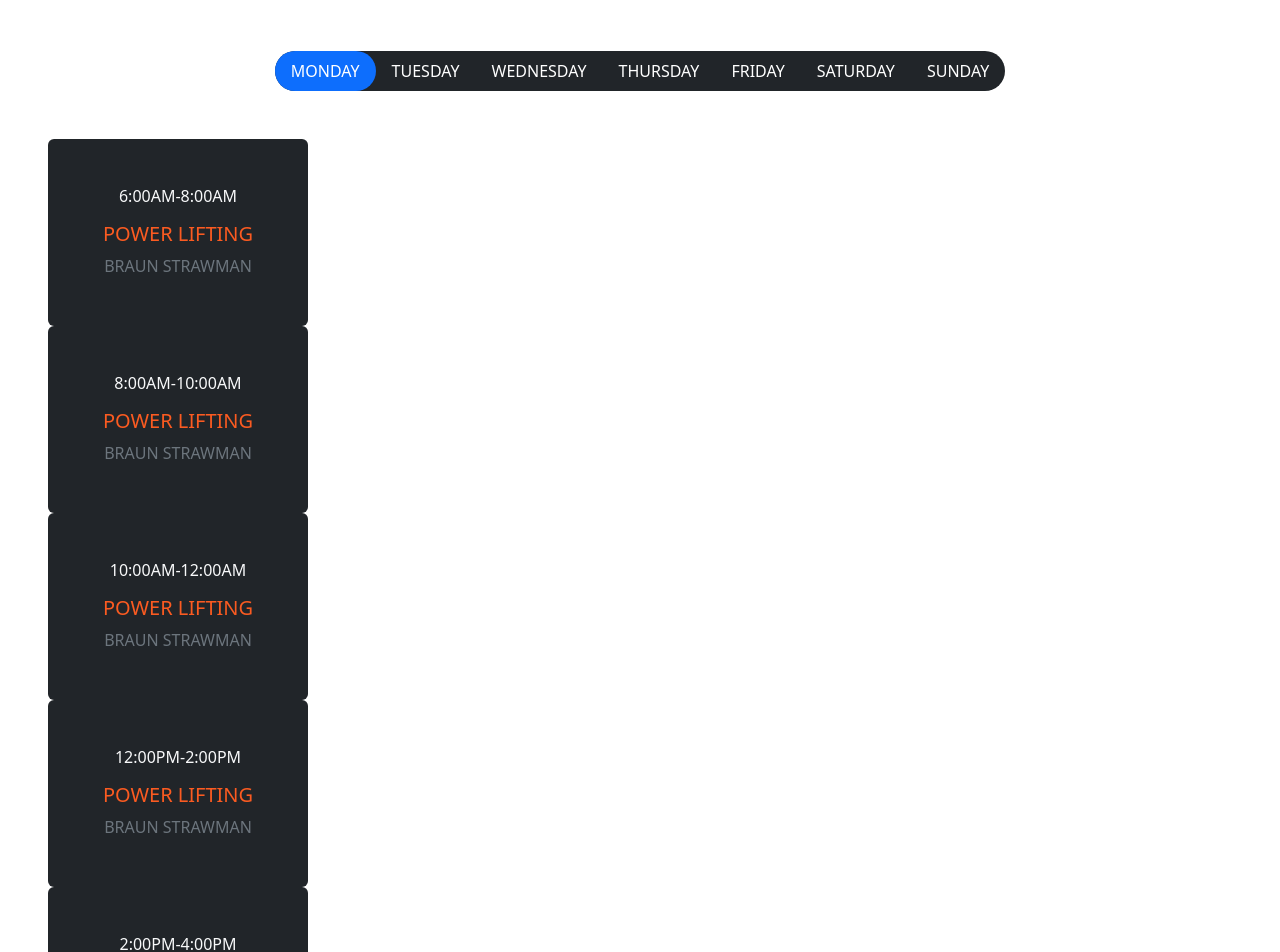
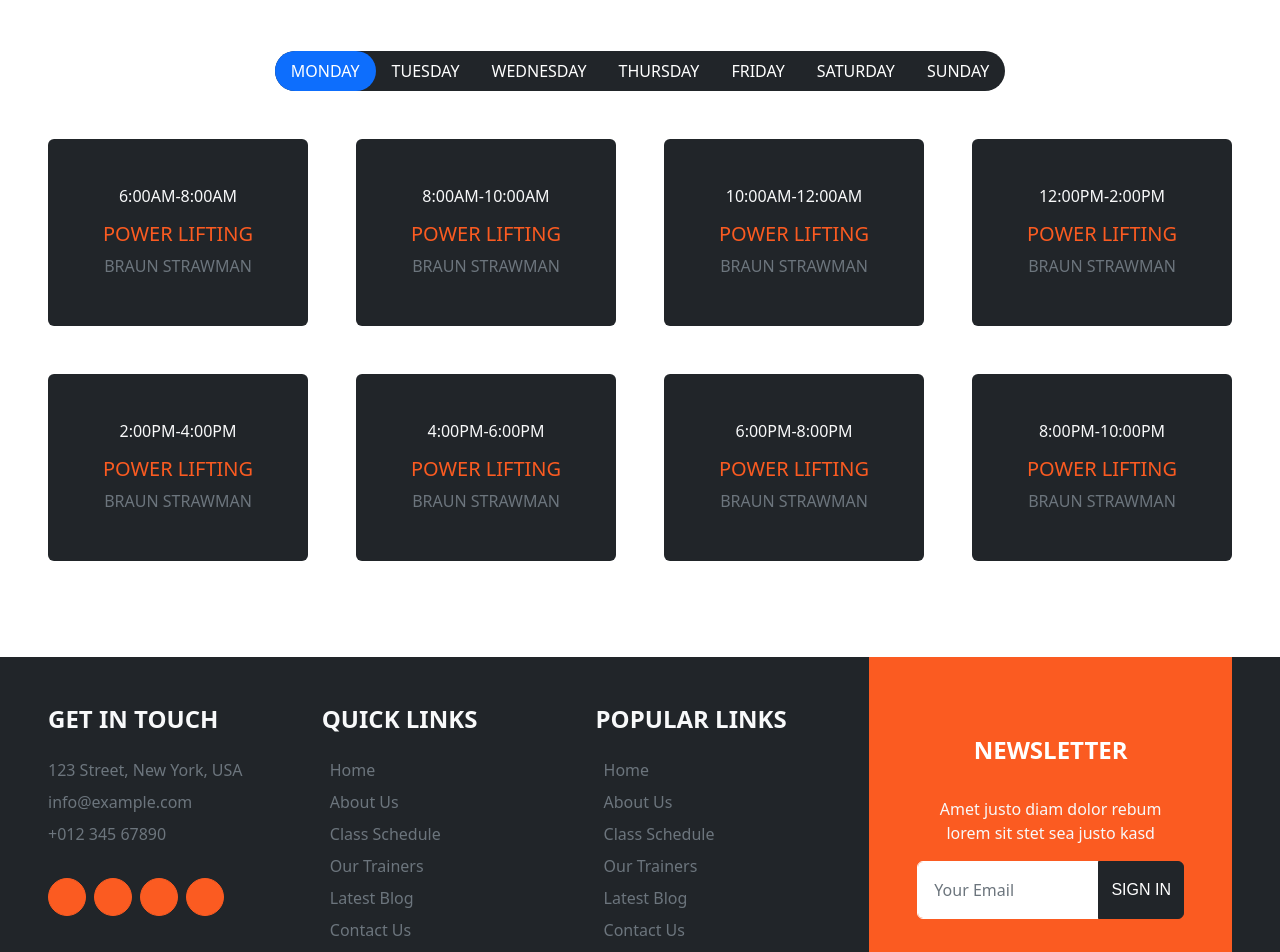
Before and after one commit to Vikasshbh/react-app, a React (Vite) app: page / in a window 1280 px wide. Shown: the part 1540-2492 px from the top of the page. Built offline with nearby package versions, Linux system fonts and the light colour scheme.

Commit message:
changes in trainer section

```diff
--- a/src/App.jsx
+++ b/src/App.jsx
@@ -8,8 +8,7 @@ import Button from './components/buttons/Button';
 import BannerHead from './components/general/headings/BannerHead';
 import OrangeHead from './components/general/headings/OrangeHead';
 import BlackHeading from './components/general/headings/BlackHeading';
-import TrainerSchedule from './components/Trainers/TrainerSchedule';
-
+import TrainerSection from './components/TraineSection/TrainerSection';
 import Paragraph from './components/general/paragraphs/Paragraph';
 import TabButton from './components/buttons/TabButton';
 import Footer from './components/footer/Footer';
@@ -116,59 +115,7 @@ const App = () => {
 
 
             {/* className timetable */}
-            <div className="container-fluid p-5">
-                <div className="mb-5 text-center">
-                    <OrangeHead text="CLASS SCHEDULE"></OrangeHead>
-                    <BlackHeading text="WORKING HOURS"></BlackHeading>
-                </div>
-                <div className="tab-className text-center">
-                    <ul className="nav nav-pills d-inline-flex justify-content-center bg-dark text-uppercase rounded-pill mb-5">
-                        <li className="nav-item">
-                            <a className="nav-link rounded-pill text-white active" data-bs-toggle="pill" href="#tab-1">Monday</a>
-                        </li>
-                        <li className="nav-item">
-                            <a className="nav-link rounded-pill text-white" data-bs-toggle="pill" href="#tab-2">Tuesday</a>
-                        </li>
-                        <li className="nav-item">
-                            <a className="nav-link rounded-pill text-white" data-bs-toggle="pill" href="#tab-3">Wednesday</a>
-                        </li>
-                        <li className="nav-item">
-                            <a className="nav-link rounded-pill text-white" data-bs-toggle="pill" href="#tab-4">Thursday</a>
-                        </li>
-                        <li className="nav-item">
-                            <a className="nav-link rounded-pill text-white" data-bs-toggle="pill" href="#tab-5">Friday</a>
-                        </li>
-                        <li className="nav-item">
-                            <a className="nav-link rounded-pill text-white" data-bs-toggle="pill" href="#tab-6">Saturday</a>
-                        </li>
-                        <li className="nav-item">
-                            <a className="nav-link rounded-pill text-white" data-bs-toggle="pill" href="#tab-7">Sunday</a>
-                        </li>
-                    </ul>
-                    <div className="tab-content">
-                        <div id="tab-1" className="tab-pane fade show p-0 active">
-                            <div className="row g-5">
-                                <TrainerSchedule></TrainerSchedule>
-                            </div>
-                        </div>
-                        <div id="tab-2" className="tab-pane fade p-0">
-                            <div className="row g-5">
-                                <TrainerSchedule></TrainerSchedule>
-                            </div>
-                        </div>
-                        <div id="tab-3" className="tab-pane fade p-0">
-                            <div className="row g-5">
-                                <TrainerSchedule></TrainerSchedule>
-                            </div>
-                        </div>
-                        <div id="tab-4" className="tab-pane fade p-0">
-                            <div className="row g-5">
-                                <TrainerSchedule></TrainerSchedule>
-                            </div>
-                        </div>
-                    </div>
-                </div>
-            </div>
+            <TrainerSection></TrainerSection>
             {/* footer start */}
             <Footer></Footer>
         </div>
--- /dev/null
+++ b/src/components/TraineSection/TrainerSection.jsx
@@ -0,0 +1,54 @@
+import React from 'react';
+import TrainerSchedule from '../Trainers/TrainerSchedule';
+import OrangeHead from '../general/headings/OrangeHead';
+import BlackHeading from '../general/headings/BlackHeading';
+const TrainerSection = () => {
+
+
+
+
+    return (
+        <>
+            <div className="container-fluid p-5">
+                <div className="mb-5 text-center">
+                    <OrangeHead text="CLASS SCHEDULE"></OrangeHead>
+                    <BlackHeading text="WORKING HOURS"></BlackHeading>
+                </div>
+                <div className="tab-className text-center">
+                    <ul className="nav nav-pills d-inline-flex justify-content-center bg-dark text-uppercase rounded-pill mb-5">
+                        <li className="nav-item">
+                            <a className="nav-link rounded-pill text-white active">Monday</a>
+                        </li>
+                        <li className="nav-item">
+                            <a className="nav-link rounded-pill text-white">Tuesday</a>
+                        </li>
+                        <li className="nav-item">
+                            <a className="nav-link rounded-pill text-white">Wednesday</a>
+                        </li>
+                        <li className="nav-item">
+                            <a className="nav-link rounded-pill text-white">Thursday</a>
+                        </li>
+                        <li className="nav-item">
+                            <a className="nav-link rounded-pill text-white">Friday</a>
+                        </li>
+                        <li className="nav-item">
+                            <a className="nav-link rounded-pill text-white">Saturday</a>
+                        </li>
+                        <li className="nav-item">
+                            <a className="nav-link rounded-pill text-white">Sunday</a>
+                        </li>
+                    </ul>
+                    <div className="tab-content">
+                        <div className="tab-pane fade show p-0 active">
+                            <div className="row g-5">
+                                <TrainerSchedule></TrainerSchedule>
+                            </div>
+                        </div>
+                    </div>
+                </div>
+            </div>
+        </>
+    )
+}
+
+export default TrainerSection
--- a/src/components/Trainers/TrainerSchedule.jsx
+++ b/src/components/Trainers/TrainerSchedule.jsx
@@ -3,29 +3,31 @@ import React from 'react'
 const TrainerSchedule = (props) => {
     const trainer =
         [
-            {id:1, timing: "6:00AM-8:00AM", exercise: "POWER LIFTING", name: "Braun strawman" },
-            {id:2,  timing: "8:00AM-10:00AM", exercise: "POWER LIFTING", name: "Braun strawman" },
-            {id:3,  timing: "10:00AM-12:00AM", exercise: "POWER LIFTING", name: "Braun strawman" },
-            {id:4,  timing: "12:00PM-2:00PM", exercise: "POWER LIFTING", name: "Braun strawman" },
-            {id:5,  timing: "2:00PM-4:00PM", exercise: "POWER LIFTING", name: "Braun strawman" },
-            {id:6,  timing: "4:00PM-6:00PM", exercise: "POWER LIFTING", name: "Braun strawman" },
-            {id:7,  timing: "6:00PM-8:00PM", exercise: "POWER LIFTING", name: "Braun strawman" },
-            {id:8,  timing: "8:00PM-10:00PM", exercise: "POWER LIFTING", name: "Braun strawman" }
+            { id: 1, timing: "6:00AM-8:00AM", exercise: "POWER LIFTING", name: "Braun strawman" },
+            { id: 2, timing: "8:00AM-10:00AM", exercise: "POWER LIFTING", name: "Braun strawman" },
+            { id: 3, timing: "10:00AM-12:00AM", exercise: "POWER LIFTING", name: "Braun strawman" },
+            { id: 4, timing: "12:00PM-2:00PM", exercise: "POWER LIFTING", name: "Braun strawman" },
+            { id: 5, timing: "2:00PM-4:00PM", exercise: "POWER LIFTING", name: "Braun strawman" },
+            { id: 6, timing: "4:00PM-6:00PM", exercise: "POWER LIFTING", name: "Braun strawman" },
+            { id: 7, timing: "6:00PM-8:00PM", exercise: "POWER LIFTING", name: "Braun strawman" },
+            { id: 8, timing: "8:00PM-10:00PM", exercise: "POWER LIFTING", name: "Braun strawman" }
         ];
 
 
     return (
-        <div className="col-lg-3 col-md-4 col-sm-6">
+        <>
             {
                 trainer.map((item) =>
-                    <div key={item.id} className="bg-dark rounded text-center py-5 px-3" >
-                        <h6 className="text-uppercase text-light mb-3">{item.timing}</h6>
-                        <h5 className="text-uppercase color-primary">{item.exercise}</h5>
-                        <p className="text-uppercase text-secondary mb-0">{item.name}</p>
+                    <div key={item.id} className="col-lg-3 col-md-4 col-sm-6">
+                        <div className="bg-dark rounded text-center py-5 px-3" >
+                            <h6 className="text-uppercase text-light mb-3">{item.timing}</h6>
+                            <h5 className="text-uppercase color-primary">{item.exercise}</h5>
+                            <p className="text-uppercase text-secondary mb-0">{item.name}</p>
+                        </div>
                     </div>
                 )
             }
-        </div>
+        </>
     )
 }
 
--- a/src/components/footer/Footer.jsx
+++ b/src/components/footer/Footer.jsx
@@ -2,7 +2,7 @@ import React from 'react'
 import GetinTouch from './Links/GetinTouch';
 import QuicKLinks from './Links/QuickLinks';
 import PopularLink from './Links/PopularLink';
-import Newsletter from './Links/Newsletter';
+import Newsletter from './newsLetter/Newsletter';
 const Footer = () => {
     return (
         <>
--- a/src/components/footer/Links/Newsletter.jsx
+++ /dev/null
@@ -1,9 +0,0 @@
-import React from 'react'
-
-const Newsletter = () => {
-  return (
-    <div>Newsletter</div>
-  )
-}
-
-export default Newsletter
--- a/src/components/footer/newsLetter/Newsletter.jsx
+++ b/src/components/footer/newsLetter/Newsletter.jsx
@@ -8,7 +8,7 @@ const Newsletter = (props) => {
                 <h4 className="text-uppercase text-white mb-4">{props.head}</h4>
                 <h6 className="text-uppercase text-white">{props.subhead}</h6>
                 <p className="text-light">{props.desc}</p>
-                <EmailForm text="Sign In"></EmailForm>
+                <EmailForm text="Sign In" />
             </div>
         </>
     )
```
